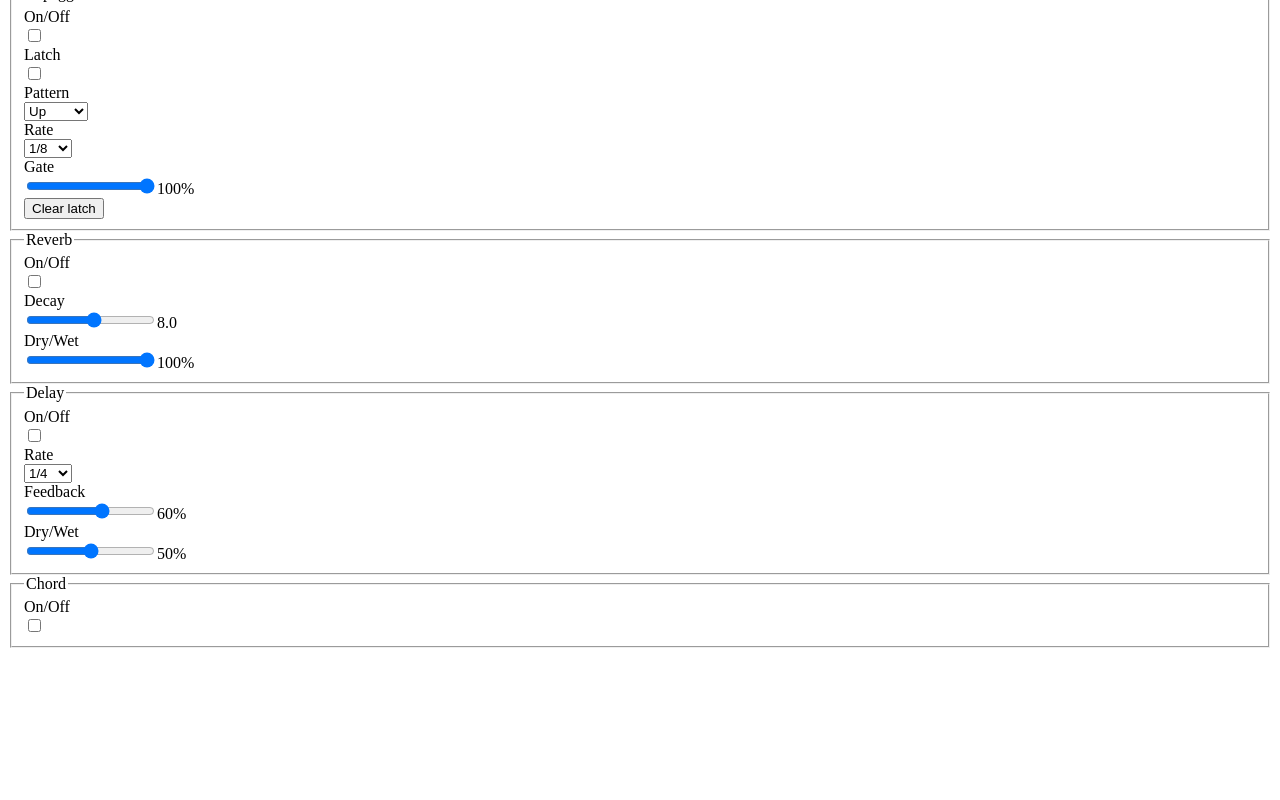
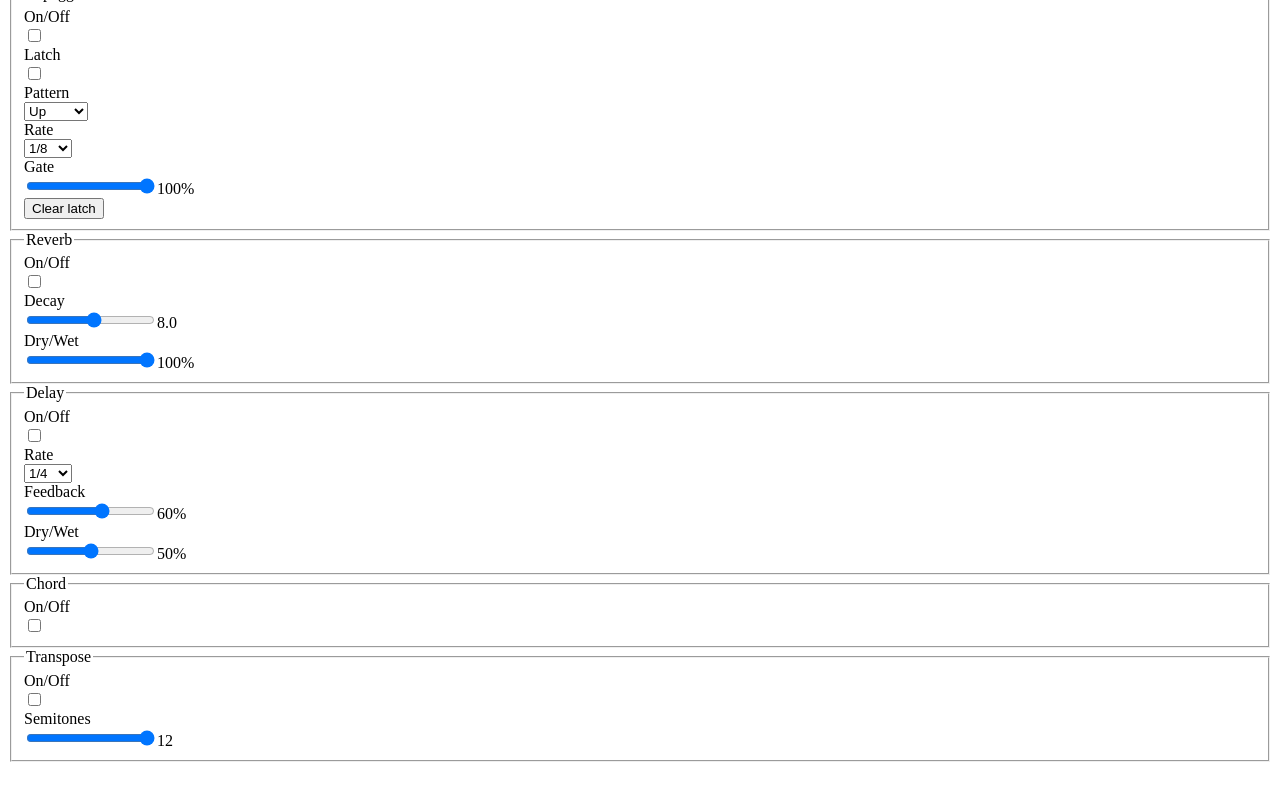
Before and after one commit to xow/ambience, a Next.js app: page / in a window 1280 px wide. Shown: the part 841-1641 px from the top of the page. Built offline with nearby package versions, Linux system fonts and the light colour scheme.

Commit message:
#24 Add proper transpose controls

```diff
--- a/src/components/Controls/SynthControls.tsx
+++ b/src/components/Controls/SynthControls.tsx
@@ -10,6 +10,7 @@ import { SynthParametersContext } from '../../pages';
 import Delay from './Delay';
 import Arpeggiator from './Arpeggiator';
 import Chord from './Chord';
+import Transpose from './Transpose';
 
 interface IProps {
   controls: ReturnType<typeof initialise>;
@@ -107,6 +108,7 @@ function SynthControls({ controls }: IProps) {
       </PluginControl>
       <Delay />
       <Chord />
+      <Transpose />
     </div>
   );
 }
--- a/src/components/Controls/Transpose.tsx
+++ b/src/components/Controls/Transpose.tsx
@@ -1,12 +1,14 @@
 import { useContext } from 'react';
 import { SynthParametersContext } from '../../pages';
 import PluginControl from '../PluginControl';
+import Radial from '../Util/Radial';
 import Switch from '../Util/Switch';
 
-function Chord() {
+function Transpose() {
   const { dawSettings, setDawSettings } = useContext(SynthParametersContext);
   return (
     <PluginControl pluginName="Transpose">
+      <div className="flex-grow w-36">
         <Switch
           label="On/Off"
           value={dawSettings.transpose.isOn}
@@ -17,8 +19,28 @@ function Chord() {
             })
           }
         />
+      </div>
+      <div className="flex-grow w-36">
+        <Radial
+          label="Semitones"
+          value={dawSettings.transpose.semiTones}
+          onChange={value =>
+            setDawSettings({
+              ...dawSettings,
+              transpose: {
+                ...dawSettings.transpose,
+                semiTones: value,
+              },
+            })
+          }
+          min={-12}
+          max={12}
+          suffix=""
+          decimalPlaces={0}
+        />
+      </div>
     </PluginControl>
   );
 }
 
-export default Chord;
+export default Transpose;
```
Lines whose indentation alone changed are shown as unchanged.
